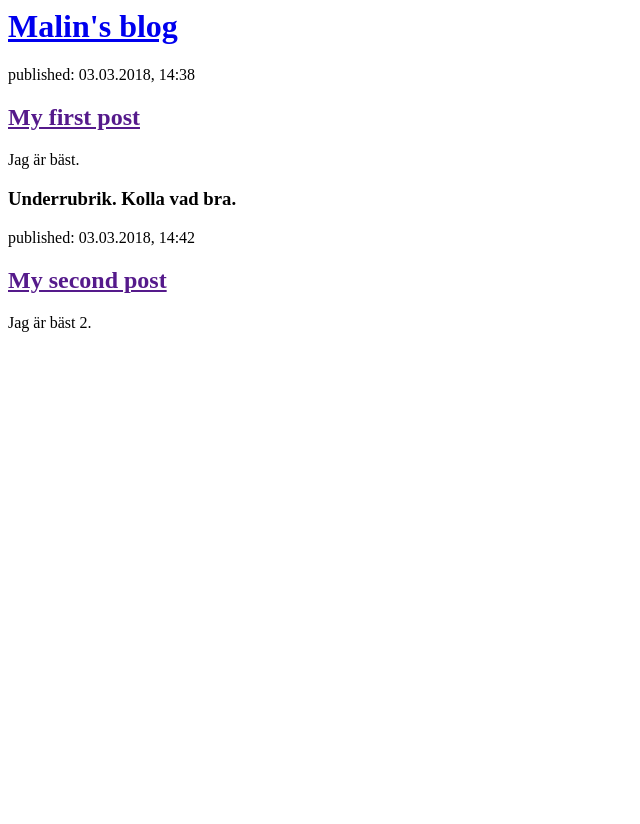
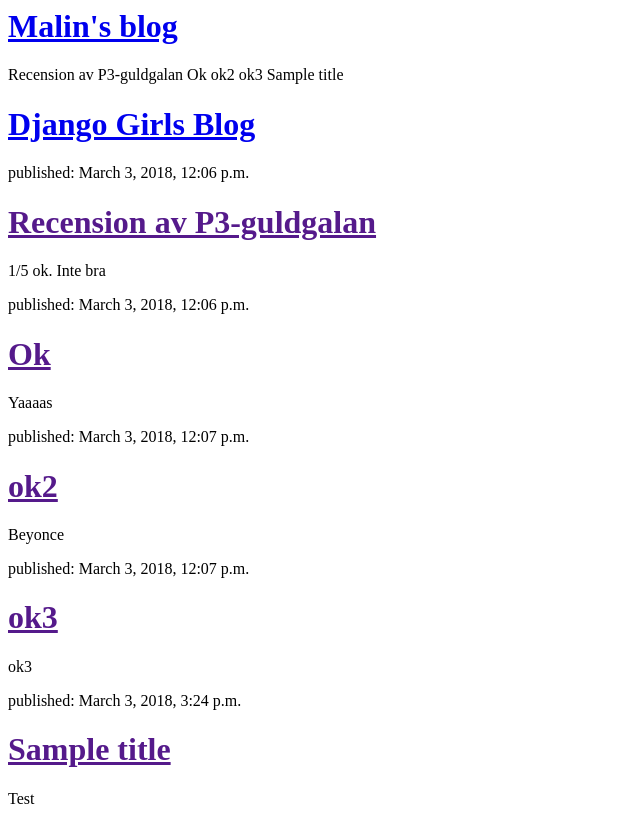
Before and after one commit to holmqvistmalin/my-first-blog, a Django app: page / in a window 1280 px wide. Shown: the whole page, without its empty margins (0-640 px from the left). Before the commit the page ends 332 px from the top, so only its background shows below. Run offline with Django 3.2, Linux system fonts and the light colour scheme; data comes from the database, SQL or seed files in the repository; both versions use the stored data as it was after the commit.

Commit message:
Modified templates to display posts from database.

```diff
--- a/blog/templates/blog/post_list.html
+++ b/blog/templates/blog/post_list.html
@@ -8,18 +8,20 @@
 			<h1><a href="/">Malin's blog</a></h1>
 		</div>
 
-		<div>
-			<p>published: 03.03.2018, 14:38</p>
-			<h2><a href=""> My first post</a></h2>
-			<p> Jag är bäst.</p>
-			<h3>Underrubrik. Kolla vad bra.</h3>
-
-		<div/>
-
-		<div>
-			<p>published: 03.03.2018, 14:42</p>
-			<h2><a href=""> My second post</a></h2>
-			<p> Jag är bäst 2.</p>
-        </div>
+		{% for post in posts %}
+			{{ post }}
+		{% endfor %}
     </body>
 </html>
+
+<div>
+    <h1><a href="/">Django Girls Blog</a></h1>
+</div>
+
+{% for post in posts %}
+    <div>
+        <p>published: {{ post.published_date }}</p>
+        <h1><a href="">{{ post.title }}</a></h1>
+        <p>{{ post.text|linebreaksbr }}</p>
+    </div>
+{% endfor %}
--- a/blog/views.py
+++ b/blog/views.py
@@ -1,5 +1,7 @@
 from django.shortcuts import render
+from django.utils import timezone
+from .models import Post
 
-# Create your views here.
 def post_list(request):
-	return render(request, 'blog/post_list.html', {})
+	posts = Post.objects.filter(published_date__lte=timezone.now()).order_by('published_date')
+	return render(request, 'blog/post_list.html', { 'posts': posts})
```
Also changed, not shown: db.sqlite3.
